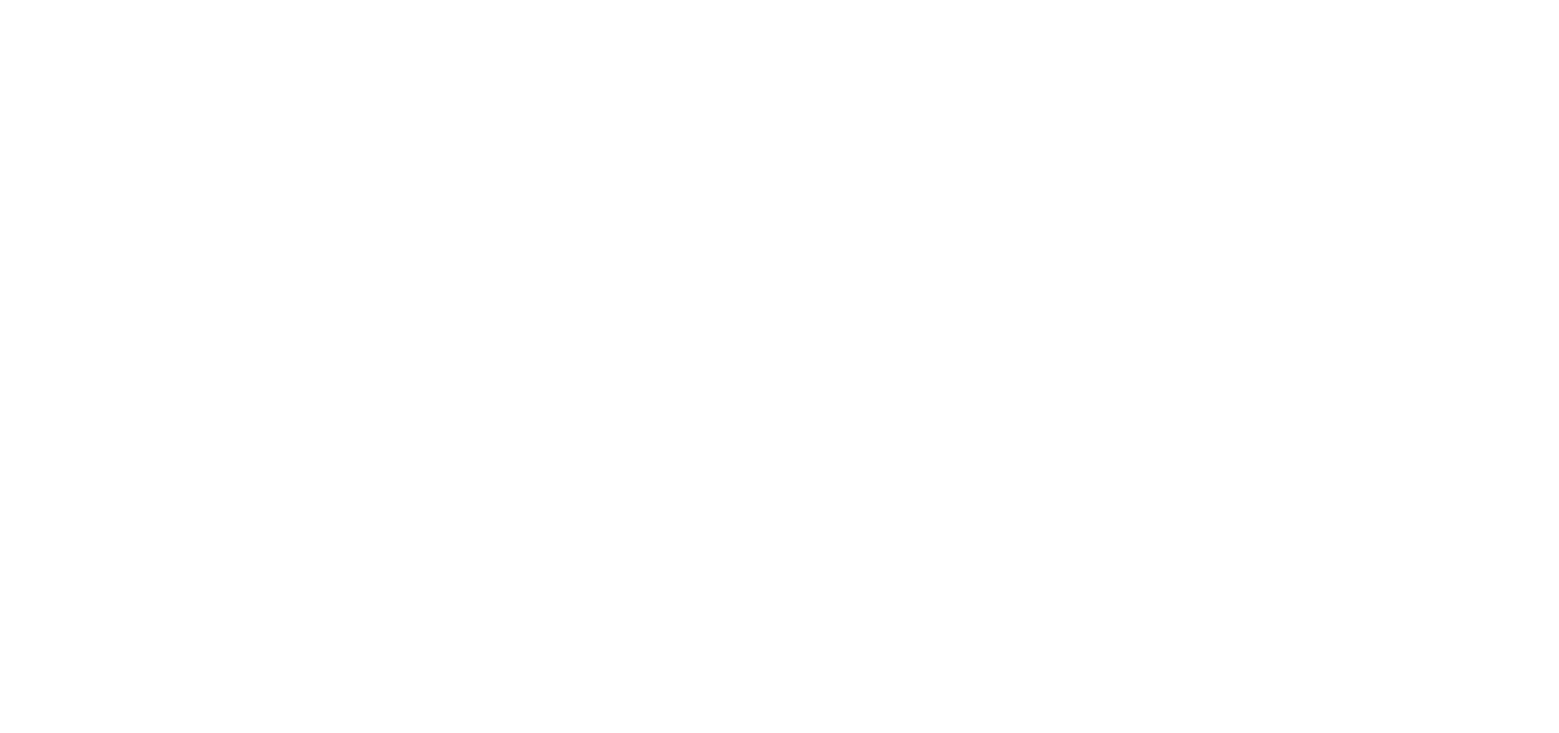
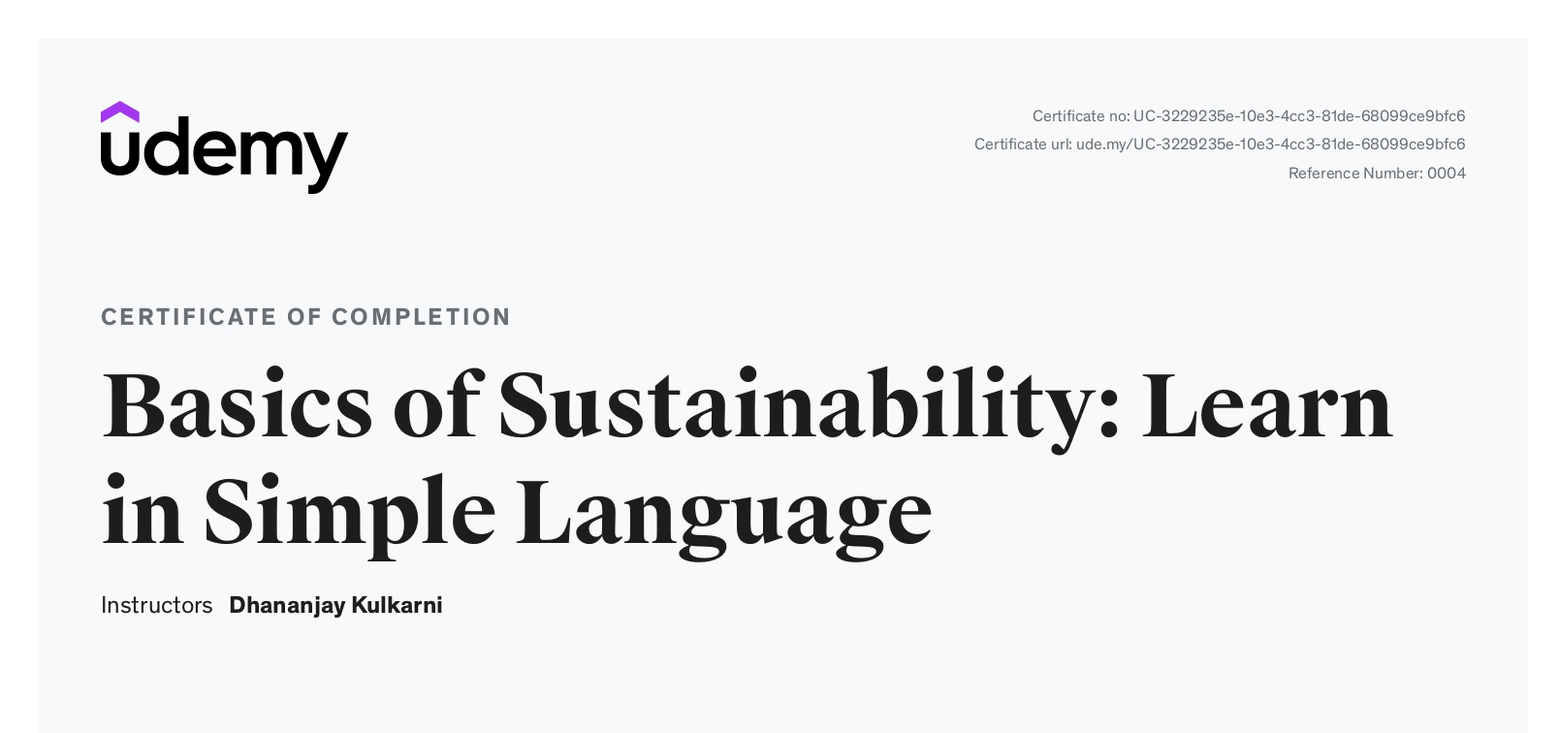
Before and after one commit to iamtheanandsingh/WebD, a plain HTML site: page Personal Site/achievments.html in a window 1280 px wide. Shown: the top 756 px of the page at 97% size, 1608 px wide, since content can reach past the window. Drawn offline with Linux system fonts and the light colour scheme.

Commit message:
19082021

```diff
--- a/Personal Site/achievments.html
+++ b/Personal Site/achievments.html
@@ -7,6 +7,6 @@
     <title>My Achievements!</title>
 </head>
 <body>
-    <div><img src=""></div>
+    <div id="cerificate1"><img src="certificatesustain.jpg"></div>
 </body>
 </html>
--- a/Personal Site/css/styles.css
+++ b/Personal Site/css/styles.css
@@ -68,4 +68,5 @@ h3 {
 
 div {
     text-align: center;
+    align-content: center;
 }
```
